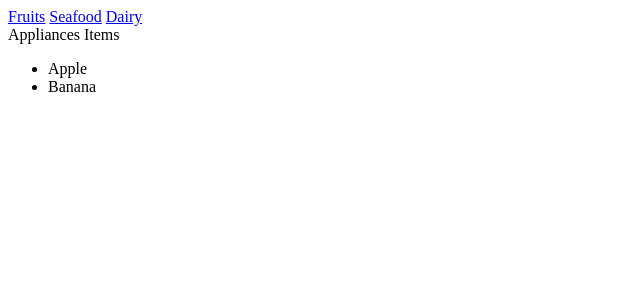
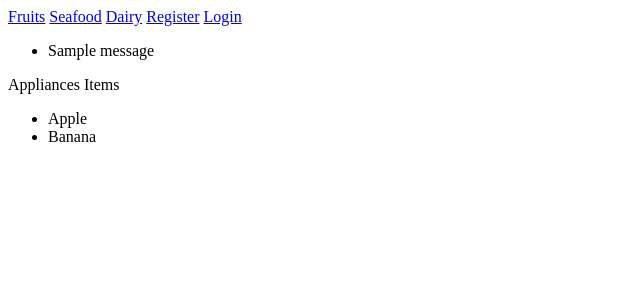
Before and after one commit to oscarchang1226/udacity-catalog, a Flask app: page /categories/1/items in a window 1280 px wide. Shown: the top 300 px of the page, without its empty margins (0-640 px from the left). Run offline with Flask 2, Linux system fonts and the light colour scheme; tables that the repository leaves empty hold one stand-in row (values such as "Sample post"); one stand-in notice (Sample message) is shown.

Commit message:
register feature, register link, login link, logout link to main

```diff
--- a/catalog/application.py
+++ b/catalog/application.py
@@ -7,6 +7,14 @@ from dummy import items, item, categories, category
 
 def render(template, **params):
     params["categories"] = categories
+    if("u-cookie" in session and session["u-cookie"]):
+        uid = session["u-cookie"].split("|")[0]
+        h = session["u-cookie"].split("|")[1]
+        u = utils.getUserById(uid)
+        if(u.hash == h):
+            params["user"] = u
+        else:
+            session.pop("u-cookie", None)
     return render_template(template, **params)
 
 
@@ -16,7 +24,7 @@ app = Flask(__name__)
 @app.route("/")
 def home():
     # return "Show recently added items (10)"
-    return render("home.html", items=items)
+    return render("home.html", items=utils.getItems())
 
 
 @app.route("/register", methods=["GET", "POST"])
@@ -26,13 +34,44 @@ def register():
         return render("register.html")
 
     if(request.method == "POST"):
-        return redirect(url_for("home"))
+        if(request.form["email"] and request.form["password"] and
+           request.form["confirm"]):
+            register = True
+            if(not utils.emailIsValid(request.form["email"])):
+                flash("Please enter valid email.")
+                register = False
+            if(not utils.passwordIsValid(request.form["password"])):
+                flash("Please enter valid password. 3-20 alphanumeric characters.")  # NOQA
+                register = False
+            if(request.form["password"] != request.form["confirm"]):
+                flash("Password not matched.")
+                register = False
+            if(utils.getUserByEmail(request.form["email"]) is not None):
+                flash("Email has been registered.")
+                register = False
+
+            if(register):
+                flash("Your account is registered!")
+                salt = utils.generateRandomString()
+                user = utils.createUser(
+                    email=request.form["email"],
+                    salt=salt,
+                    hash=utils.generateHash(request.form["password"], salt)
+                )
+                session["u-cookie"] = "%s|%s" % (user.hash, user.id)
+                return redirect(url_for("home"))
+            else:
+                return render("register.html", email=request.form["email"])
+        else:
+            return render("register.html")
 
 
 @app.route("/login", methods=["GET", "POST"])
 def login():
     if(request.method == "GET"):
         # return "Login form"
+        if("u-cookie" in session and session["u-cookie"]):
+            return redirect(url_for("home"))
         return render("login.html")
 
     if(request.method == "POST"):
--- a/catalog/templates/main.html
+++ b/catalog/templates/main.html
@@ -10,8 +10,24 @@
             {% for category in categories %}
                 <a href="#">{{category.name}}</a>
             {% endfor %}
+            {% if user %}
+                <span>{{user.email}}</span>
+                <a href="{{url_for('logout')}}">Logout</a>
+            {% else %}
+                <a href="{{url_for('register')}}">Register</a>
+                <a href="{{url_for('login')}}">Login</a>
+            {% endif %}
         </nav>
         <div class="container">
+            {% with messages = get_flashed_messages() %}
+                {% if messages %}
+                    <ul class="flash_messages">
+                        {% for message in messages %}
+                            <li>{{message}}</li>
+                        {% endfor %}
+                    </ul>
+                {% endif %}
+            {% endwith %}
             {% block content %}
             {% endblock %}
         </div>
```
Also changed, not shown: catalog/templates/register.html (+4 -4 lines).
